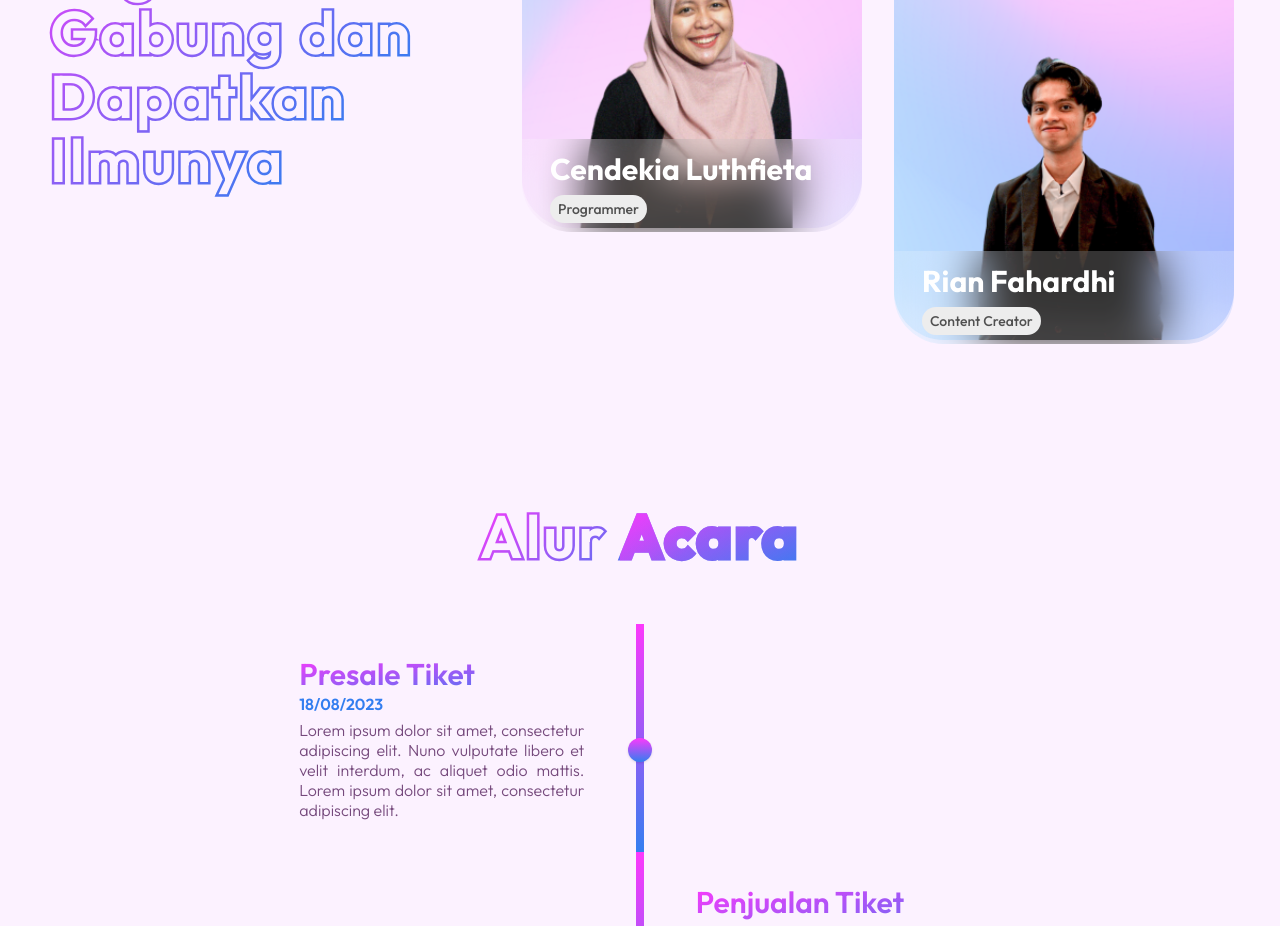
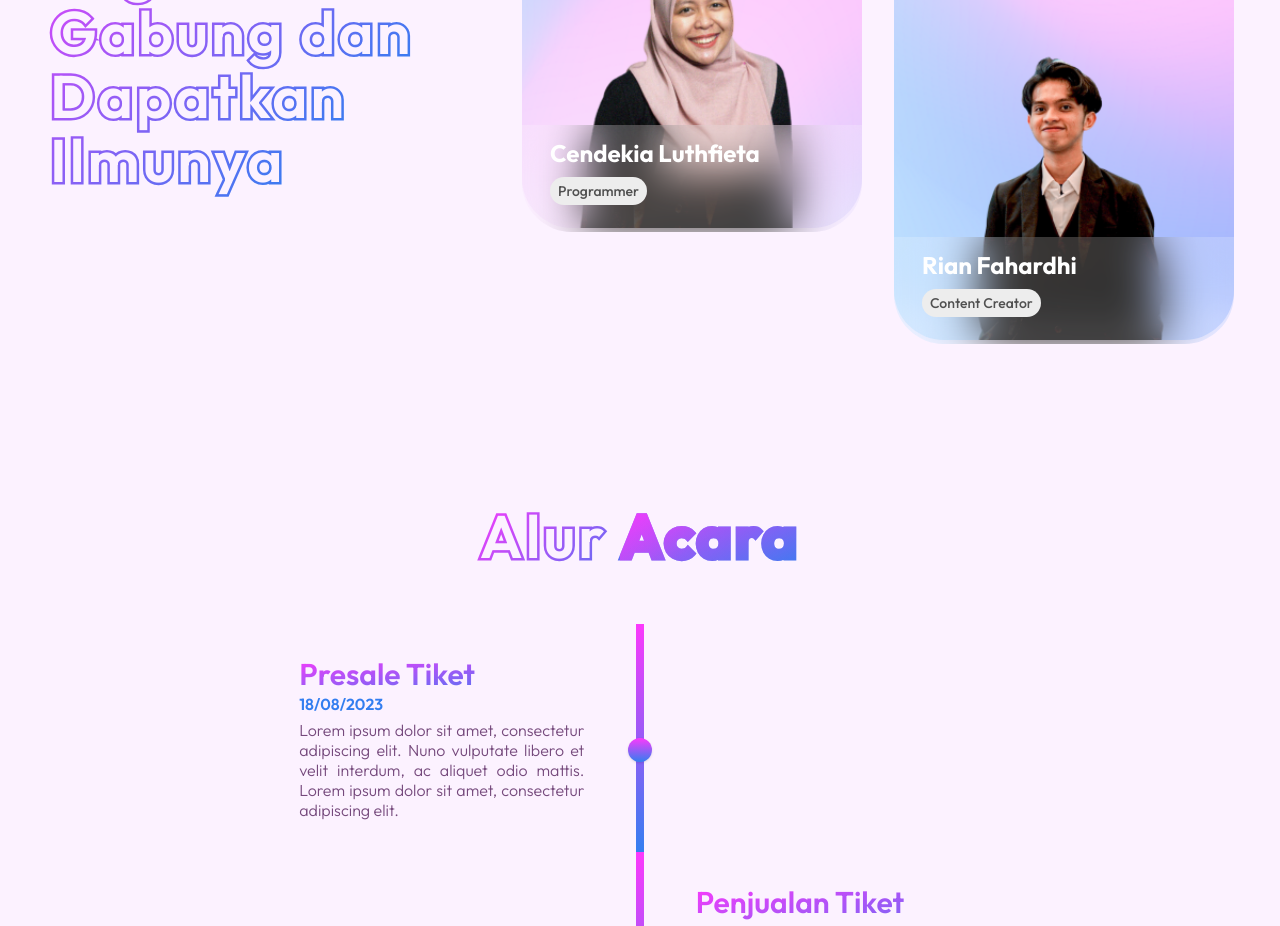
Before and after one commit to zildjianvitoo/srifoton2023fe-deployed, a Next.js app: page /seminar in a window 1280 px wide. Shown: the part 1140-2066 px from the top of the page. Built offline with nearby package versions, Linux system fonts and the light colour scheme.

Commit message:
update speakercard text margin

```diff
--- a/components/atoms/SpeakerCard.jsx
+++ b/components/atoms/SpeakerCard.jsx
@@ -9,7 +9,7 @@ function SpeakerCard({ speaker, secondCard }) {
   useEffect(() => {
     const showTextTimeOut = setTimeout(() => {
       setShowText(true);
-    }, 125);
+    }, 100);
 
     return () => {
       setShowText(false);
@@ -47,15 +47,15 @@ function SpeakerCard({ speaker, secondCard }) {
         />
         <div
           className={`absolute -bottom-1  w-full transition-all duration-300 ${
-            isHover ? "h-1/2 md:h-2/5" : "h-1/4 md:h-1/5"
+            isHover ? "h-1/2 md:h-2/5" : "h-1/4 md:h-[23%]"
           } `}
         >
           <div className="absolute inset-0 z-0 w-full glassmorphism rounded-b-[28px] lg:rounded-b-[50px]" />
           <div className="relative z-10 flex flex-col py-3 lg:pt-3 px-7">
-            <h2 className="font-bold tracking-wide text-[26px] text-white lg:text-3xl w-fit lg:tracking-normal">
+            <h2 className="font-bold tracking-wide text-[26px] text-white lg:text-2xl w-fit lg:tracking-normal">
               {speaker.name}
             </h2>
-            <div className="rounded-[50px] mt-2 md:text-sm text-[#505050] bg-[#EDEDED] w-fit py-1 px-2 font-medium">
+            <div className="rounded-[50px] mt-2 md:text-sm text-[#505050] bg-[#EDEDED] w-fit py-1 px-2 font-medium ">
               <p>{speaker.role}</p>
             </div>
 
```
